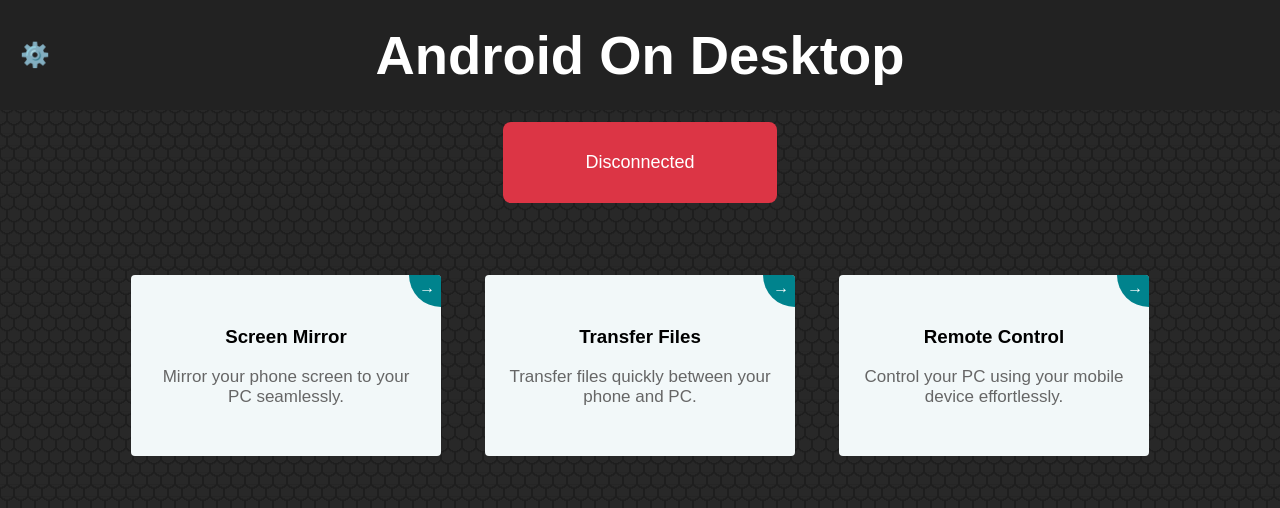
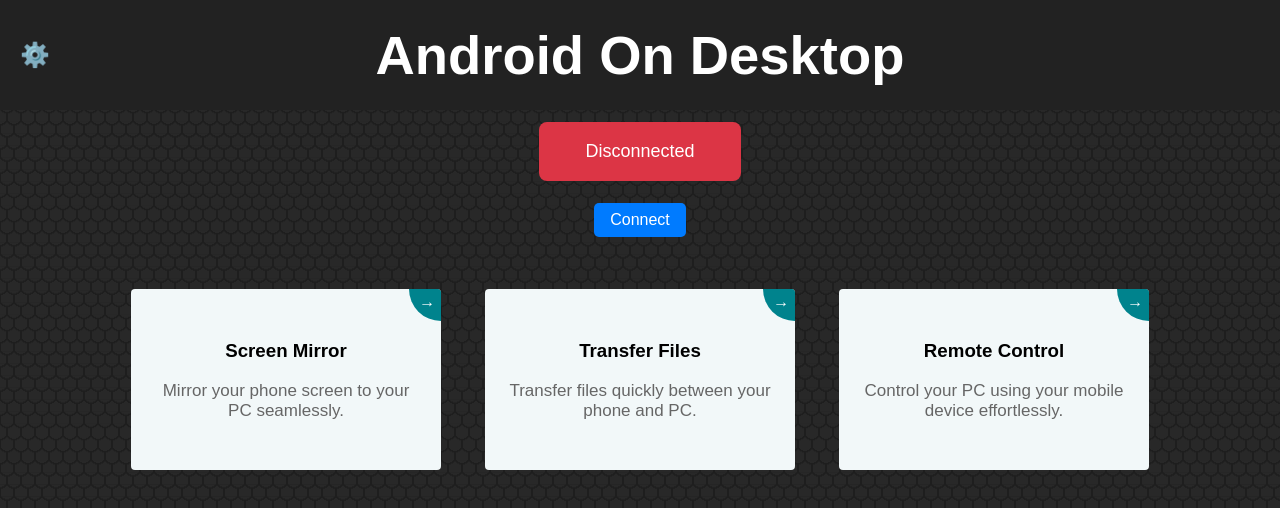
Before and after one commit to AOD-App/AOD-Desktop, a Vue app: page / in a window 1280 px wide. Shown: the top 508 px of the page. Built offline with nearby package versions, Linux system fonts and the light colour scheme.

Commit message:
updated connection button and cards

```diff
--- a/src/components/ConnectionStatus.vue
+++ b/src/components/ConnectionStatus.vue
@@ -1,24 +1,50 @@
 <template>
-  <div class="status-box" :class="isConnected ? 'connected' : 'disconnected'">
-    <p>{{ isConnected ? "Connected" : "Disconnected" }}</p>
+  <div class="connection-container">
+    <!-- Status Box (Unclickable) -->
+    <div class="status-box" :class="isConnected ? 'connected' : 'disconnected'">
+      <p>
+        <span v-if="isConnected">🟢 Connected</span>
+        <span v-else>Disconnected</span>
+      </p>
+    </div>
+
+    <!-- Toggle Button -->
+    <button class="toggle-btn" @click="toggleConnection">
+      {{ isConnected ? "Disconnect" : "Connect" }}
+    </button>
   </div>
 </template>
 
 <script setup>
 import { ref } from "vue";
-const isConnected = ref(false); // Default: Disconnected
+
+// Default: Disconnected
+const isConnected = ref(false);
+
+// Function to toggle connection state
+const toggleConnection = () => {
+  isConnected.value = !isConnected.value;
+};
 </script>
 
 <style scoped>
+.connection-container {
+  text-align: center;
+  display: flex;
+  flex-direction: column;
+  align-items: center;
+}
+
 .status-box {
   text-align: center;
-  padding: 12px;
+  padding: 1px;
   font-size: 18px;
   color: white;
   border-radius: 8px;
-  width: 250px;
+  width: 200px;
   margin: 20px auto;
-  transition: background 0.3s ease-in-out, transform 0.2s;
+  transition: background 0.3s ease-in-out;
+  user-select: none; /* Prevents text selection */
 }
 
 .connected {
@@ -29,4 +55,20 @@ const isConnected = ref(false); // Default: Disconnected
   background-color: #dc3545;
 }
 
+/* Small toggle button */
+.toggle-btn {
+  margin-top: 2px;
+  padding: 8px 16px;
+  font-size: 16px;
+  border: none;
+  border-radius: 5px;
+  background-color: #007bff;
+  color: white;
+  cursor: pointer;
+  transition: background 0.3s ease;
+}
+
+.toggle-btn:hover {
+  background-color: #0056b3;
+}
 </style>
```
Also changed, not shown: pages/FileTransfer.vue (added), pages/RemoteControl.vue (added), pages/ScreenMirror.vue (added), 1 other file (tests, documents, lock files or other folders).
